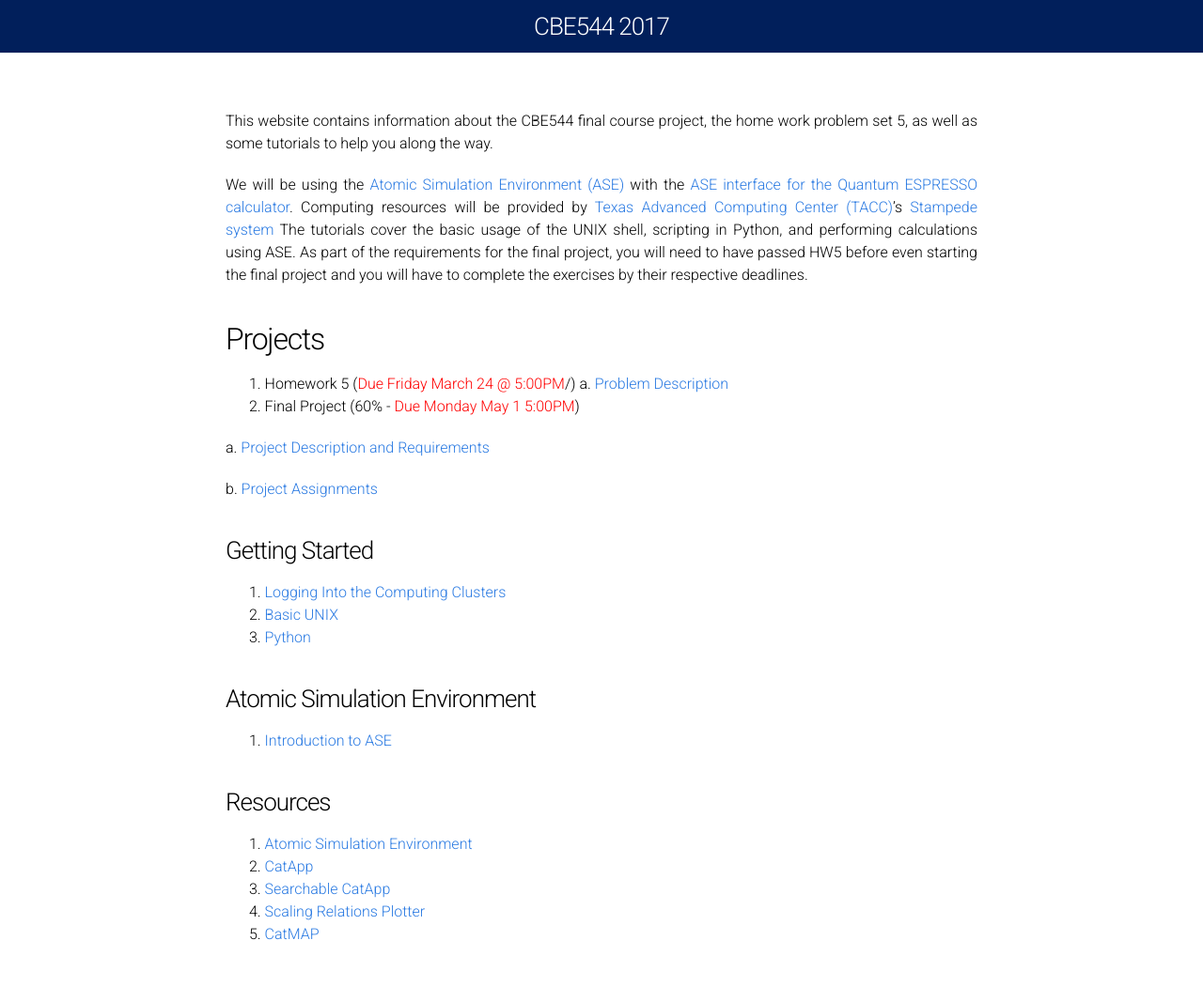
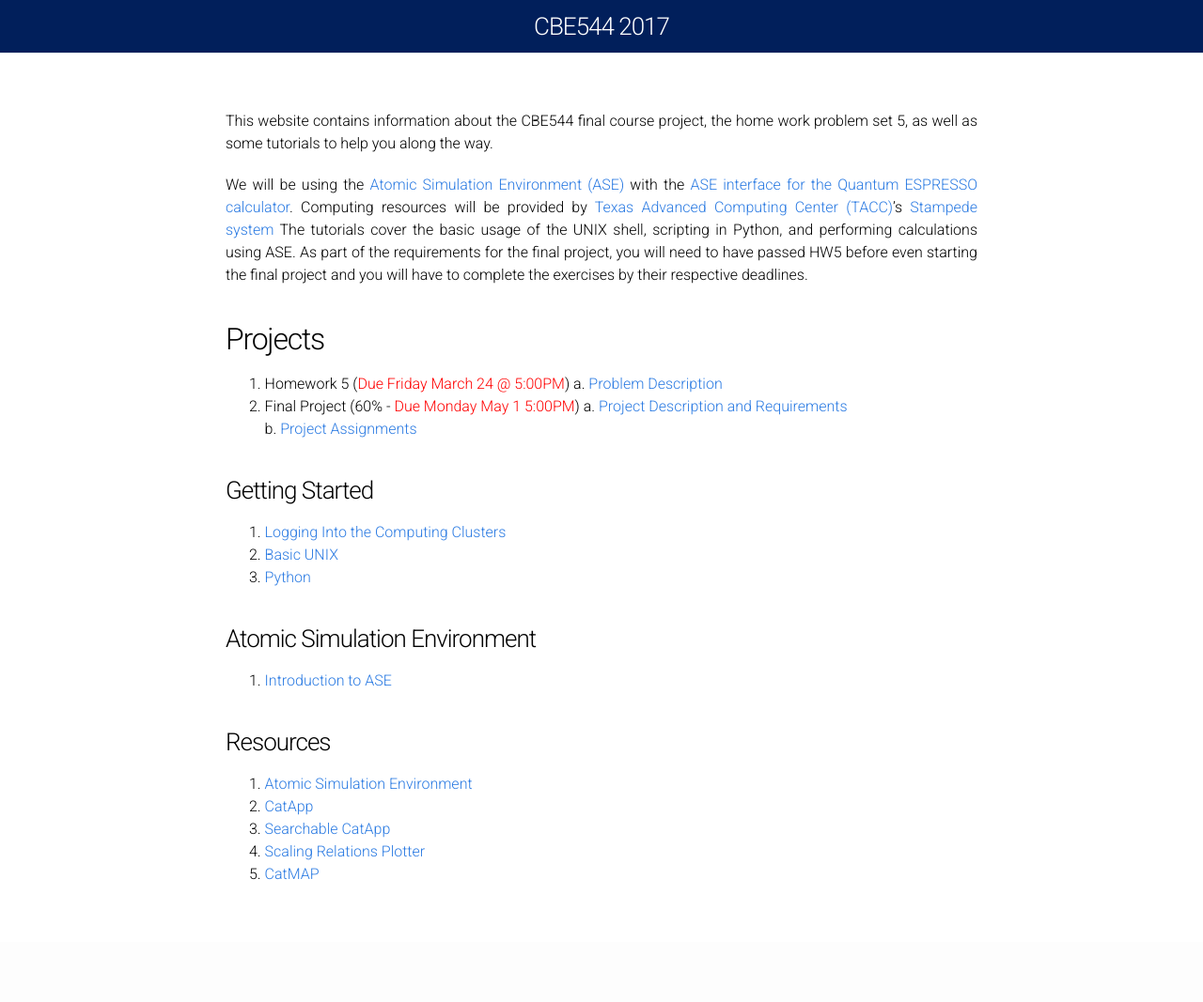
Before and after one commit to vojale/CBE544-2018.github.io, a Jekyll site: the page built from Index.md, in a window 1280 px wide. Shown: the whole page at 94% size. Built offline with Jekyll 4.4.1, drawn with Linux system fonts in a browser that asks for light colours; after the commit the page ends 1003 px from its top, so only the background shows below that.

Commit message:
Update Index.md

```diff
--- a/Index.md
+++ b/Index.md
@@ -10,13 +10,11 @@ We will be using the [Atomic Simulation Environment (ASE)](https://wiki.fysik.dt
 
 ## Projects ##
 
-1. Homework 5 (<font color="red">Due Friday March 24 @ 5:00PM</font>/)
+1. Homework 5 (<font color="red">Due Friday March 24 @ 5:00PM</font>)
   a. [Problem Description](/HW5)
 
 2. Final Project (60% - <font color="red">Due Monday May 1 5:00PM</font>)
-
   a. [Project Description and Requirements](Project/)
-
   b. [Project Assignments](Project_Assignments/)
 
 
```
